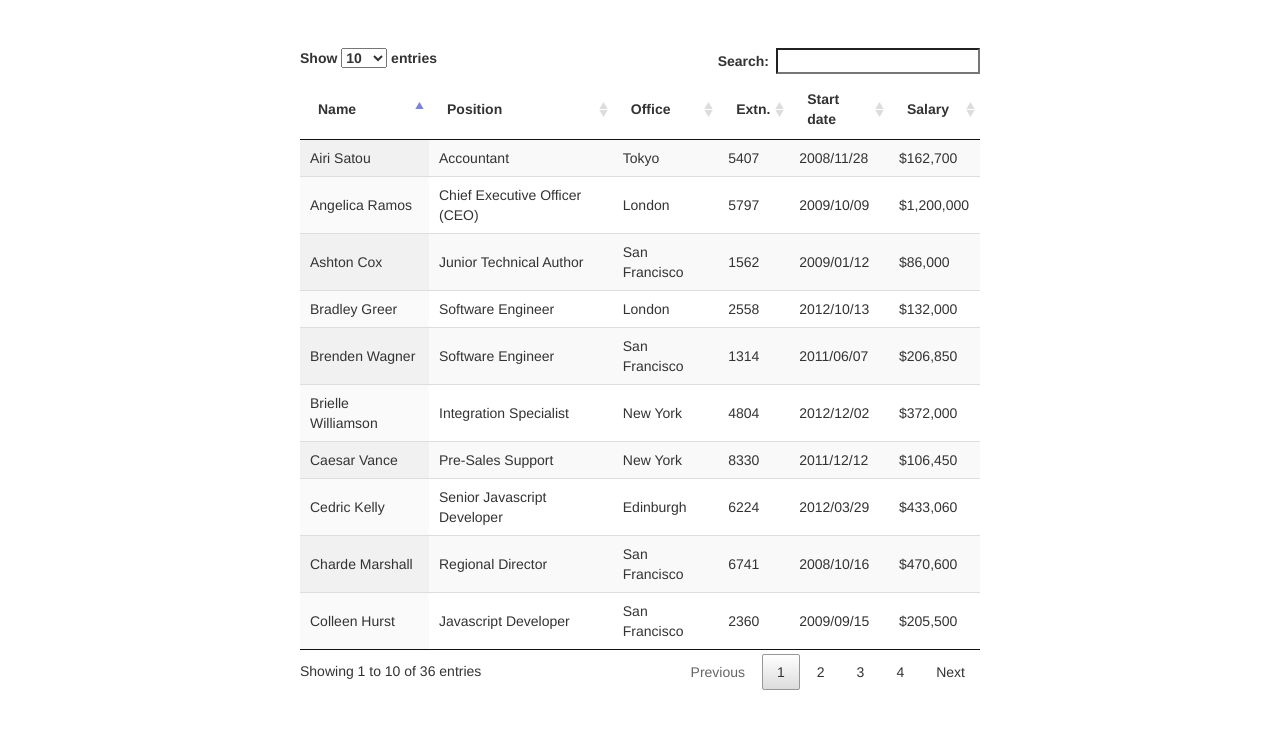
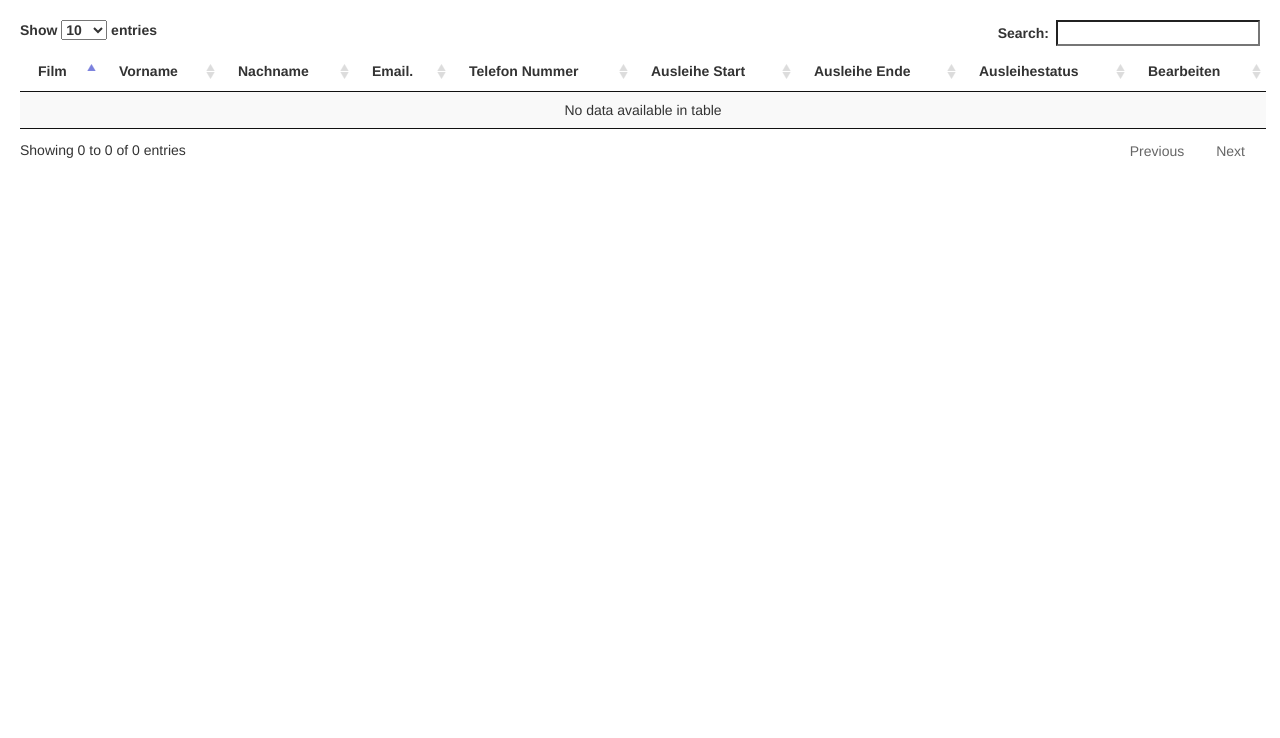
Before and after one commit to linomeyer/M307_Projekt, a PHP site: page /anzeigen in a window 1280 px wide. Shown: the part 62-800 px from the top of the page. Run offline with PHP 8.4, Linux system fonts and the light colour scheme; data comes from the database, SQL or seed files in the repository.

Commit message:
adaptions
CSS adaptions
Some Controller adaptions

```diff
--- a/Videothek/app/Controllers/CaptureController.php
+++ b/Videothek/app/Controllers/CaptureController.php
@@ -19,8 +19,11 @@ if($_SERVER['REQUEST_METHOD'] === 'POST'){
         $member = $_POST['memberstatus'] ?? '';
         $video = $_POST['video'] ?? '';
         $enddatum = $_POST['enddate'] ?? '';
+        $rentstart = date("d.m.Y");
 
         $errors = validate($name, $firstname, $email, $phone, $member, $video);
+
+        RentedMovie::createRent($name, $firstname, $email, $phone, $rentstart, $video, $member, $member, 1, $enddatum);
     }
 }
 
--- a/Videothek/app/Controllers/ShowController.php
+++ b/Videothek/app/Controllers/ShowController.php
@@ -7,5 +7,7 @@ $telefon = '';
 $films = [];
 $vorname = '';
 
+$movies = Movie::getAllMovies();
+
 
 require 'app/Views/show.view.php';
--- a/Videothek/app/Models/RentedMovieModel.php
+++ b/Videothek/app/Models/RentedMovieModel.php
@@ -32,7 +32,7 @@ class RentedMovie {
         }
     }
 
-    public function createRent(string $name, string $vorname, string $email, string $telnr, string $rentstart, int $film, int $member, bool $rentstatus, bool $active, string $rentend){
+    static function createRent(string $name, string $vorname, string $email, string $telnr, string $rentstart, int $film, int $member, bool $rentstatus, bool $active, string $rentend){
         try {
             $pdo = connectToDatabase();
             $statement = $pdo->prepare("INSERT INTO rentmovie (`name`, firstname, email, telNr, rentStart, fk_movieID, fk_memberstatus, rentstatus, active, rentend) VALUES (:namme, :firstname, :email, :telNr, :rentStart, :movieId, :memberstatus, :rentstatus, :active, :rentend)");
--- a/Videothek/app/Views/show.view.php
+++ b/Videothek/app/Views/show.view.php
@@ -23,7 +23,7 @@
 </head>
 <body>
 
-<div class="wrapper">
+<div>
 
     <?php
     if ( ! empty($errors)) {?>
@@ -38,7 +38,9 @@
 
     <ul id="errorList"></ul>
 
-    <table id="example" class="display" width="100%"></table>
+    <div style="margin: 20px">
+        <table id="example" class="display" ></table>
+    </div>
 
 </div>
 
@@ -52,55 +54,24 @@
         $('#showTable').DataTable();
     } );
 
+
     var dataSet = [
-        [ "Tiger Nixon", "System Architect", "Edinburgh", "5421", "2011/04/25", "$320,800" ],
-        [ "Garrett Winters", "Accountant", "Tokyo", "8422", "2011/07/25", "$170,750" ],
-        [ "Ashton Cox", "Junior Technical Author", "San Francisco", "1562", "2009/01/12", "$86,000" ],
-        [ "Cedric Kelly", "Senior Javascript Developer", "Edinburgh", "6224", "2012/03/29", "$433,060" ],
-        [ "Airi Satou", "Accountant", "Tokyo", "5407", "2008/11/28", "$162,700" ],
-        [ "Brielle Williamson", "Integration Specialist", "New York", "4804", "2012/12/02", "$372,000" ],
-        [ "Herrod Chandler", "Sales Assistant", "San Francisco", "9608", "2012/08/06", "$137,500" ],
-        [ "Rhona Davidson", "Integration Specialist", "Tokyo", "6200", "2010/10/14", "$327,900" ],
-        [ "Colleen Hurst", "Javascript Developer", "San Francisco", "2360", "2009/09/15", "$205,500" ],
-        [ "Sonya Frost", "Software Engineer", "Edinburgh", "1667", "2008/12/13", "$103,600" ],
-        [ "Jena Gaines", "Office Manager", "London", "3814", "2008/12/19", "$90,560" ],
-        [ "Quinn Flynn", "Support Lead", "Edinburgh", "9497", "2013/03/03", "$342,000" ],
-        [ "Charde Marshall", "Regional Director", "San Francisco", "6741", "2008/10/16", "$470,600" ],
-        [ "Haley Kennedy", "Senior Marketing Designer", "London", "3597", "2012/12/18", "$313,500" ],
-        [ "Tatyana Fitzpatrick", "Regional Director", "London", "1965", "2010/03/17", "$385,750" ],
-        [ "Michael Silva", "Marketing Designer", "London", "1581", "2012/11/27", "$198,500" ],
-        [ "Paul Byrd", "Chief Financial Officer (CFO)", "New York", "3059", "2010/06/09", "$725,000" ],
-        [ "Gloria Little", "Systems Administrator", "New York", "1721", "2009/04/10", "$237,500" ],
-        [ "Bradley Greer", "Software Engineer", "London", "2558", "2012/10/13", "$132,000" ],
-        [ "Dai Rios", "Personnel Lead", "Edinburgh", "2290", "2012/09/26", "$217,500" ],
-        [ "Jenette Caldwell", "Development Lead", "New York", "1937", "2011/09/03", "$345,000" ],
-        [ "Yuri Berry", "Chief Marketing Officer (CMO)", "New York", "6154", "2009/06/25", "$675,000" ],
-        [ "Caesar Vance", "Pre-Sales Support", "New York", "8330", "2011/12/12", "$106,450" ],
-        [ "Doris Wilder", "Sales Assistant", "Sidney", "3023", "2010/09/20", "$85,600" ],
-        [ "Angelica Ramos", "Chief Executive Officer (CEO)", "London", "5797", "2009/10/09", "$1,200,000" ],
-        [ "Gavin Joyce", "Developer", "Edinburgh", "8822", "2010/12/22", "$92,575" ],
-        [ "Jennifer Chang", "Regional Director", "Singapore", "9239", "2010/11/14", "$357,650" ],
-        [ "Brenden Wagner", "Software Engineer", "San Francisco", "1314", "2011/06/07", "$206,850" ],
-        [ "Fiona Green", "Chief Operating Officer (COO)", "San Francisco", "2947", "2010/03/11", "$850,000" ],
-        [ "Shou Itou", "Regional Marketing", "Tokyo", "8899", "2011/08/14", "$163,000" ],
-        [ "Michelle House", "Integration Specialist", "Sidney", "2769", "2011/06/02", "$95,400" ],
-        [ "Suki Burks", "Developer", "London", "6832", "2009/10/22", "$114,500" ],
-        [ "Prescott Bartlett", "Technical Author", "London", "3606", "2011/05/07", "$145,000" ],
-        [ "Gavin Cortez", "Team Leader", "San Francisco", "2860", "2008/10/26", "$235,500" ],
-        [ "Martena Mccray", "Post-Sales support", "Edinburgh", "8240", "2011/03/09", "$324,050" ],
-        [ "Unity Butler", "Marketing Designer", "San Francisco", "5384", "2009/12/09", "$85,675" ]
+
     ];
 
     $(document).ready(function() {
         $('#example').DataTable( {
             data: dataSet,
             columns: [
-                { title: "Name" },
-                { title: "Position" },
-                { title: "Office" },
-                { title: "Extn." },
-                { title: "Start date" },
-                { title: "Salary" }
+                { title: "Film" },
+                { title: "Vorname" },
+                { title: "Nachname" },
+                { title: "Email." },
+                { title: "Telefon Nummer" },
+                { title: "Ausleihe Start" },
+                { title: "Ausleihe Ende"},
+                {title: "Ausleihestatus"},
+                {title: "Bearbeiten"}
             ]
         } );
     } );
--- a/Videothek/app/Views/welcome.view.php
+++ b/Videothek/app/Views/welcome.view.php
@@ -5,9 +5,9 @@
     <title>Meine Seite</title>
     <link rel="stylesheet" href="public/css/app.css">
 </head>
-<body>
+<body style="background: url(public/private-cinema.jpg)">
 
-<h1 class="welcome">Rent a Movie</h1>
+<h1 class="welcome"  style="color: white">Rent a Movie</h1>
 
 <script src="public/js/app.js"></script>
 </body>
--- a/Videothek/public/css/styles_show.css
+++ b/Videothek/public/css/styles_show.css
@@ -5,7 +5,7 @@ html, body {
 }
 
 .wrapper {
-    max-width: 700px;
+    max-width: 800px;
     margin: 2em auto 0;
     min-height: 70%;
     background-color: white;
@@ -34,3 +34,7 @@ html, body {
     width: 23px;
     height: 23px;
 }
+
+.table {
+    margin: 20px;
+}
```
Also changed, not shown: Videothek/public/private-cinema.jpg (added).
